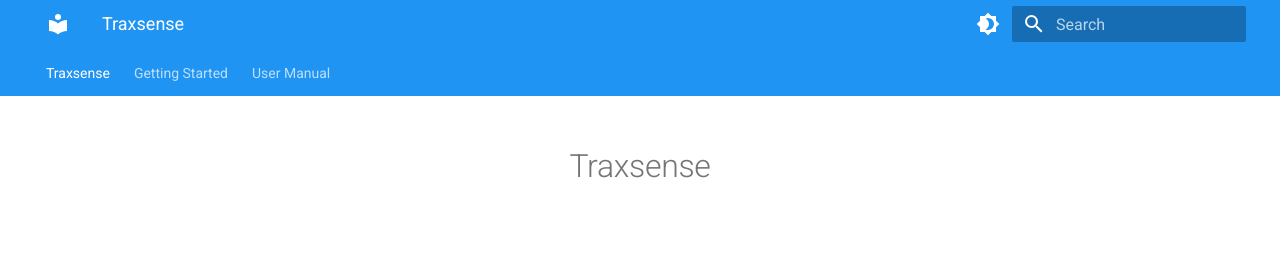
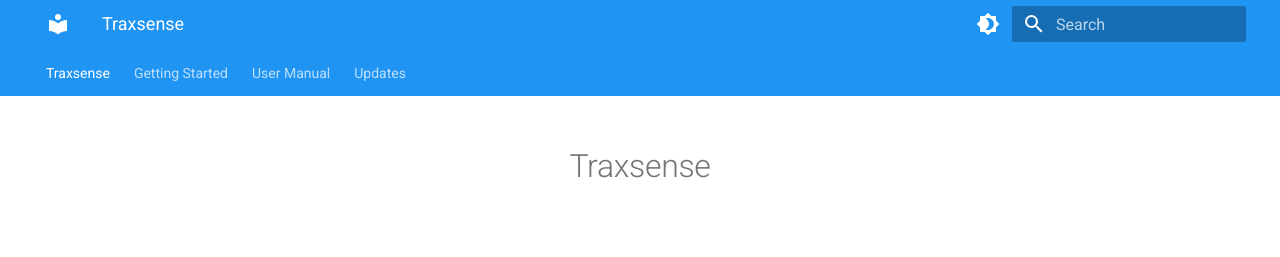
Before and after one commit to blueraintech/traxsense-user-manual, an MkDocs documentation site: the page built from docs/index.md, in a window 1280 px wide and 900 px high. Shown: the top 257 px of the window. Built offline with MkDocs 1.6.1 and Material for MkDocs 9.7.7, drawn with Linux system fonts in a browser that asks for light colours.

Commit message:
Added Updates Tab

```diff
--- a/mkdocs.yml
+++ b/mkdocs.yml
@@ -76,6 +76,8 @@
       - "Flow Types": user_manual/flowTypes.md
       - "Rule Engine": user_manual/ruleEngine.md
       - "Updates": user_manual/updates.md
+  - Updates:
+      - "Updates" : user_manual/updates.md
 
 markdown_extensions:
   - pymdownx.highlight:
```
